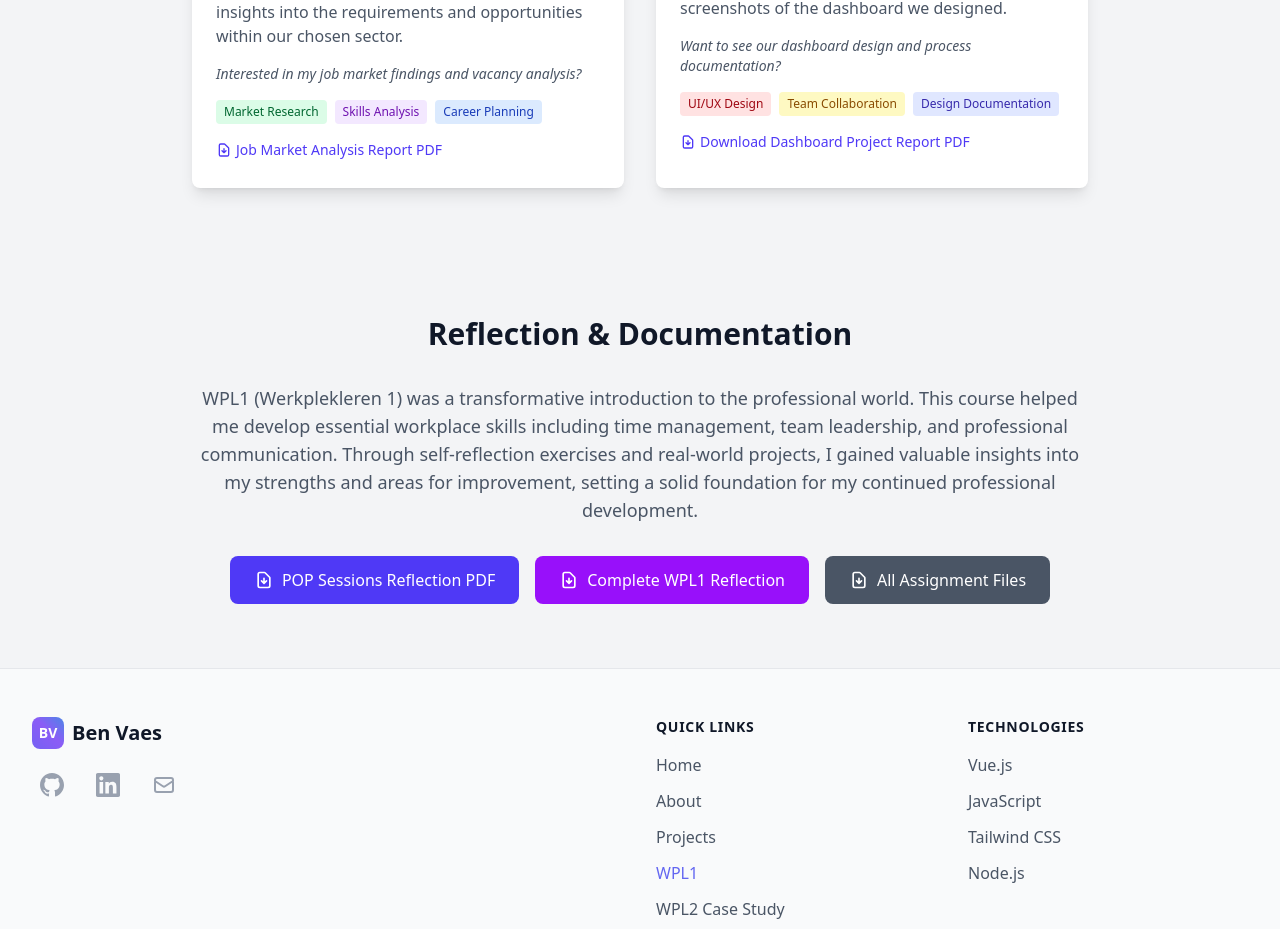
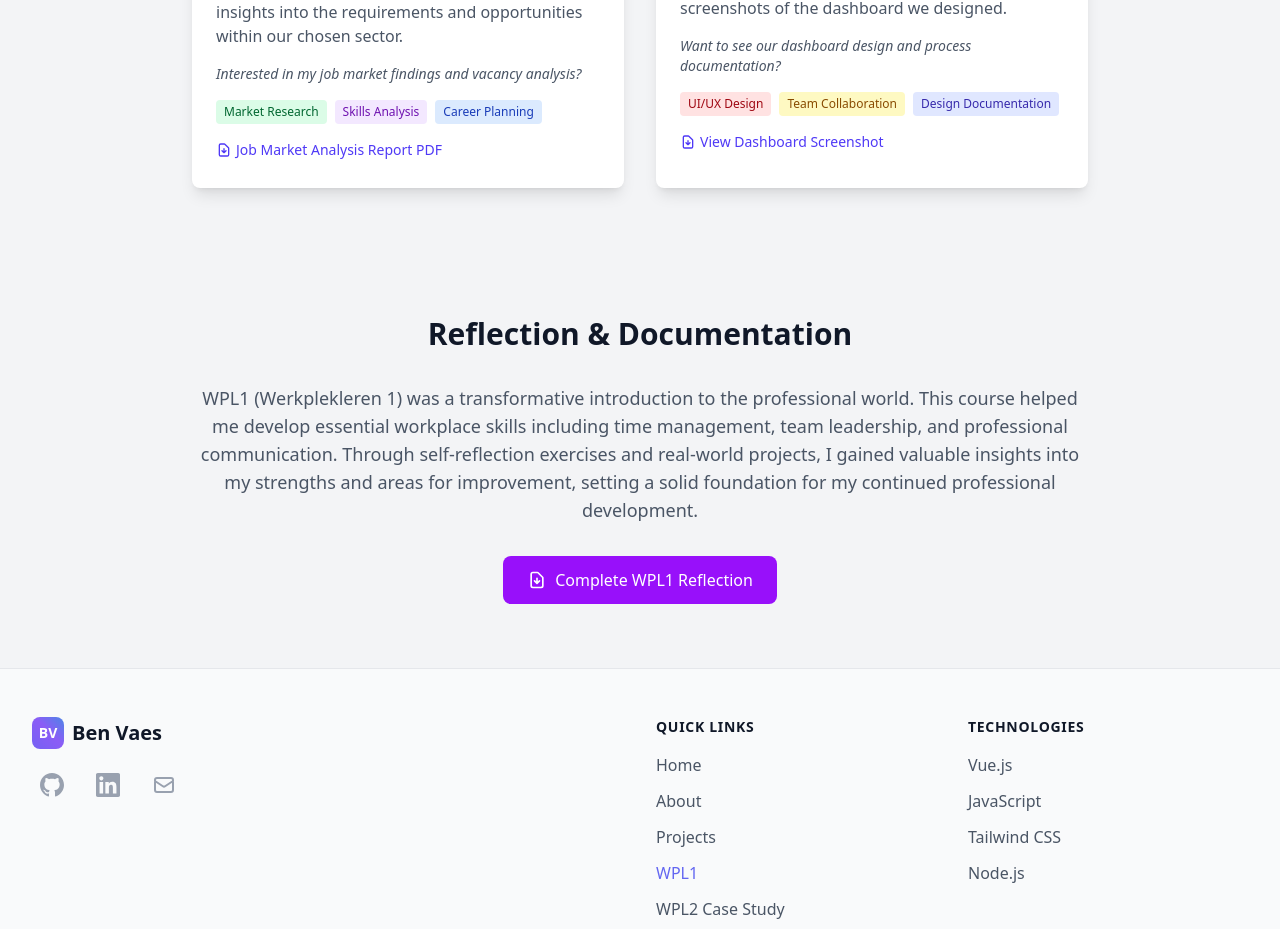
Before and after one commit to BenVaesPXL/Portfolio, a Vue app: page /wpl1 in a window 1280 px wide. Shown: the part 1865-2794 px from the top of the page. Built offline with nearby package versions, Linux system fonts and the light colour scheme.

Commit message:
feat: Add PDF and image assets, update download links in wpl1 store for improved resource access

```diff
--- a/src/stores/wpl1.js
+++ b/src/stores/wpl1.js
@@ -162,8 +162,8 @@ export const useWpl1Store = defineStore("wpl1", {
           },
         ],
         downloadLink: {
-          url: "#",
-          text: "Download Dashboard Project Report PDF",
+          url: "/images/Dashboard screenshot.png",
+          text: "View Dashboard Screenshot",
         },
       },
     ],
@@ -206,24 +206,10 @@ export const useWpl1Store = defineStore("wpl1", {
     downloadLinks: [
       {
         id: 1,
-        text: "POP Sessions Reflection PDF",
-        url: "#",
-        buttonColor: "bg-indigo-600 hover:bg-indigo-700",
+        text: "Complete WPL1 Reflection",
+        url: "/documents/EindReflectieWPL1BenVaes.pdf",
+        buttonColor: "bg-purple-600 hover:bg-purple-700",
         primary: true,
-      },
-      {
-        id: 2,
-        text: "Complete WPL1 Reflection",
-        url: "#",
-        buttonColor: "bg-purple-600 hover:bg-purple-700",
-        primary: false,
-      },
-      {
-        id: 3,
-        text: "All Assignment Files",
-        url: "#",
-        buttonColor: "bg-gray-600 hover:bg-gray-700",
-        primary: false,
       },
     ],
   }),
```
Also changed, not shown: public/images/Dashboard screenshot.png (added), 1 other file (tests, documents, lock files or other folders).
